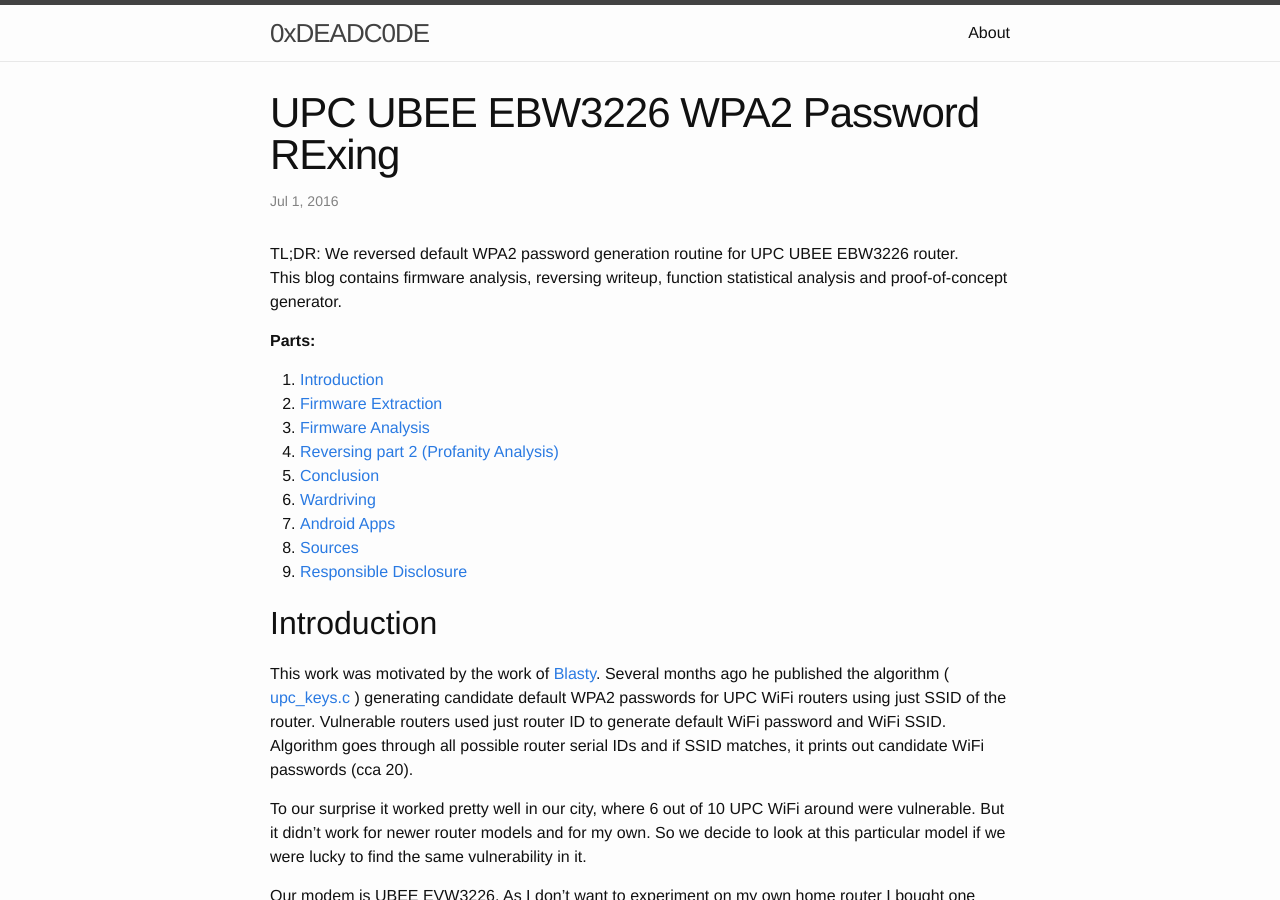
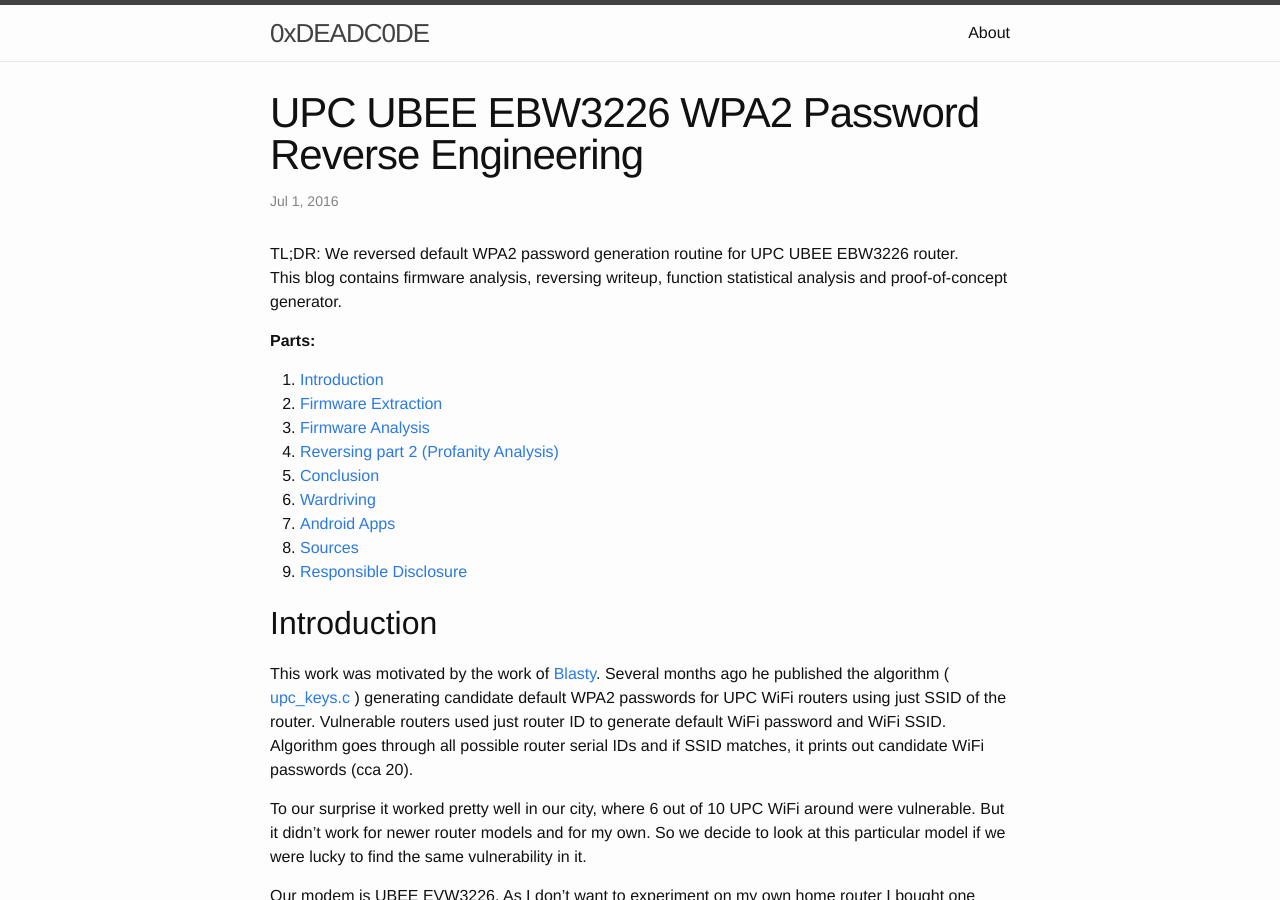
Before and after one commit to yolosec/deadcodeBlog, a Jekyll site: the page built from _posts/2016-06-14-UPC-UBEE-EVW3226-WPA2-RExing.markdown, in a window 1280 px wide and 900 px high. Built offline with Jekyll 4.4.1, drawn with Linux system fonts in a browser that asks for light colours; formulas are drawn with MathJax 3.

Commit message:
ubee: title changed

```diff
--- a/_posts/2016-06-14-UPC-UBEE-EVW3226-WPA2-RExing.markdown
+++ b/_posts/2016-06-14-UPC-UBEE-EVW3226-WPA2-RExing.markdown
@@ -1,6 +1,6 @@
 ---
 layout: post
-title:  "UPC UBEE EBW3226 WPA2 Password RExing"
+title:  "UPC UBEE EBW3226 WPA2 Password Reverse Engineering"
 date:   2016-07-01 08:00:00 +0200
 categories: blog
 tags: hacking router reversing hacking
```
